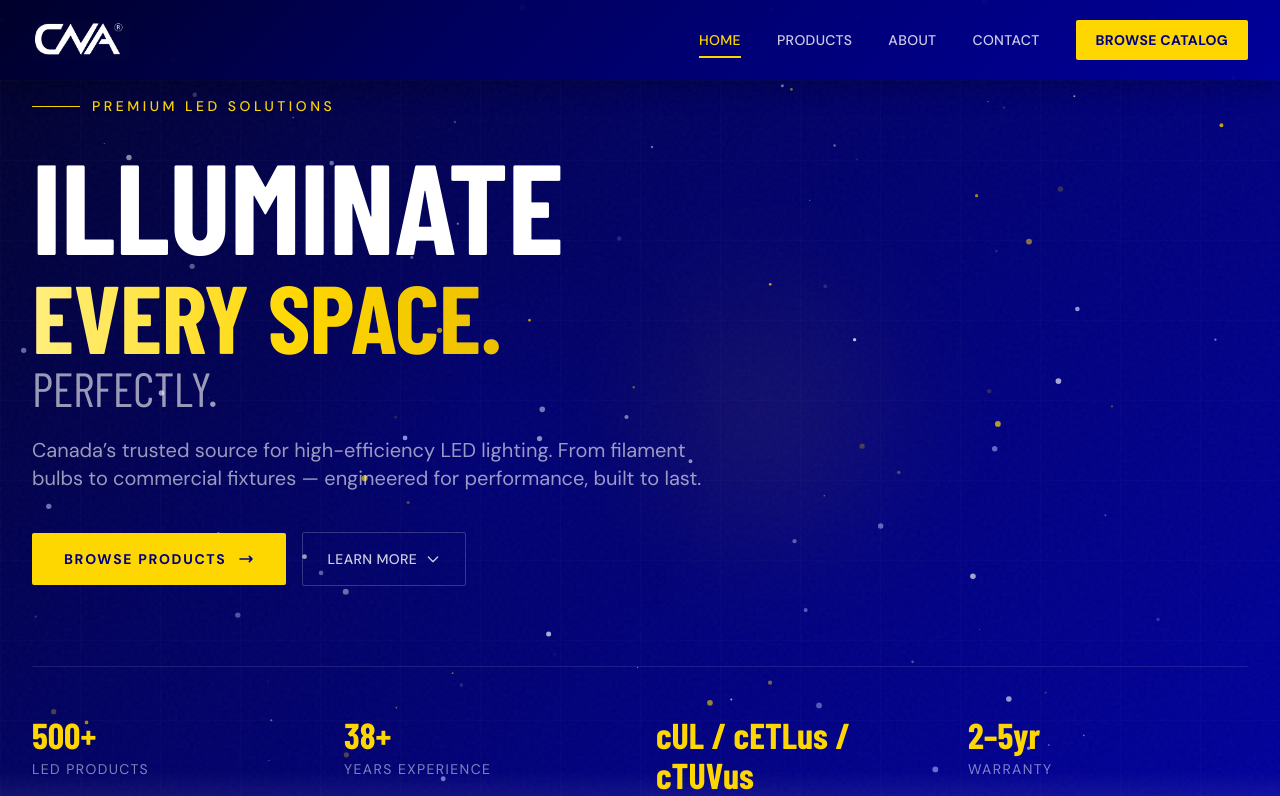
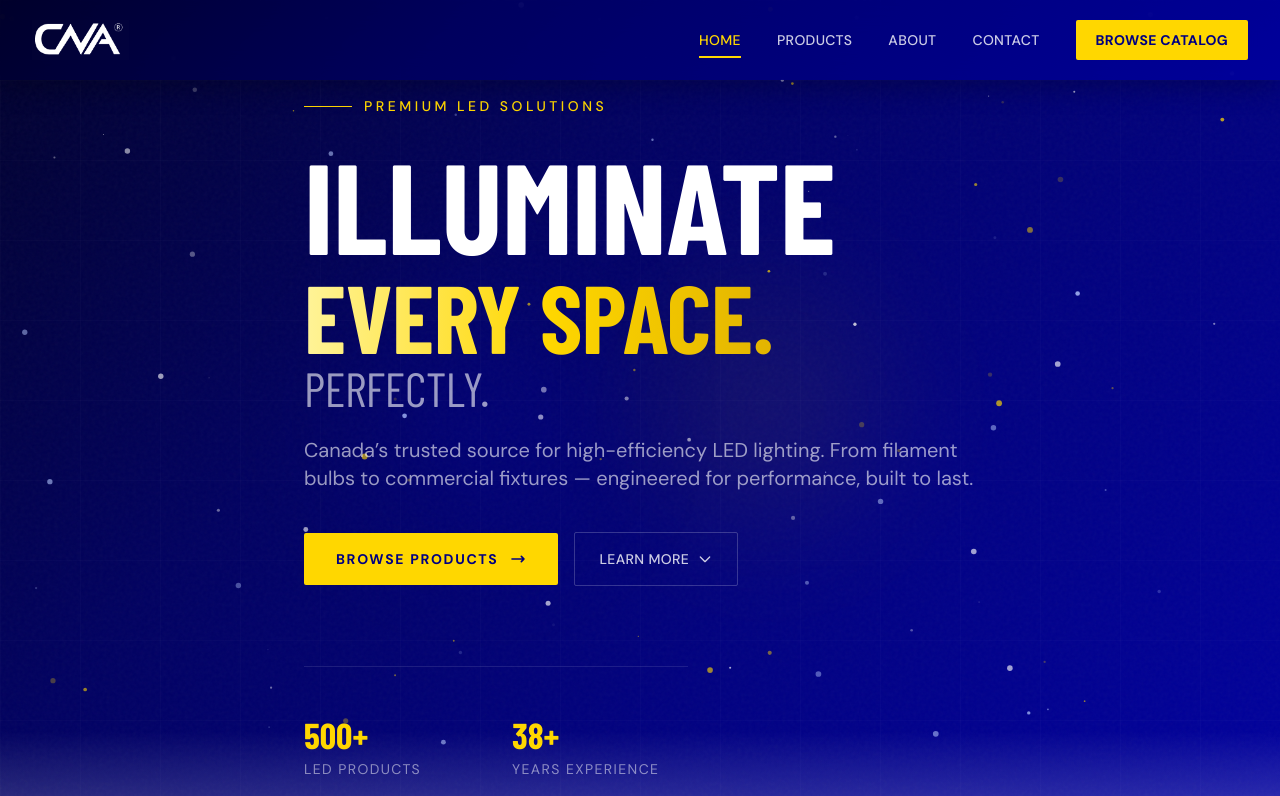
Before and after one commit to 604KuroNC2/cna-website, a Next.js app: page / in a window 1280 px wide. Shown: the top 796 px of the page. Built offline with nearby package versions, Linux system fonts and the light colour scheme; a web font is replaced by a local one.

Commit message:
feat: remove certification and warranty stats from hero

```diff
--- a/components/Hero.tsx
+++ b/components/Hero.tsx
@@ -254,12 +254,10 @@
         </div>
 
         {/* Stats bar */}
-        <div className="mt-20 pt-12 border-t border-white/10 grid grid-cols-2 md:grid-cols-4 gap-8">
+        <div className="mt-20 pt-12 border-t border-white/10 grid grid-cols-2 gap-8 max-w-sm">
           {[
             { value: "500+", label: "LED Products" },
             { value: `${Math.floor((Date.now() - new Date("1988-03-01").getTime()) / (365.25 * 24 * 60 * 60 * 1000))}+`, label: "Years Experience" },
-            { value: "cUL / cETLus / cTUVus", label: "Certified" },
-            { value: "2–5yr", label: "Warranty" },
           ].map((stat) => (
             <div key={stat.label} className="text-center md:text-left">
               <div className="font-display font-black text-3xl sm:text-4xl text-[#FFD700] mb-1 leading-tight">
```
